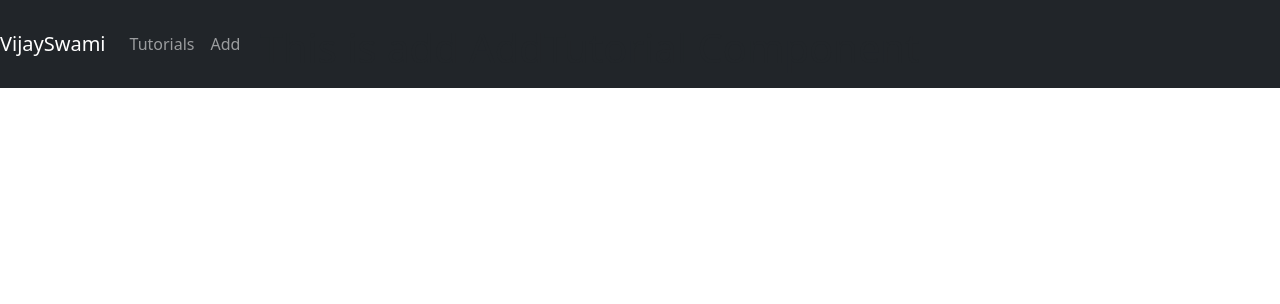
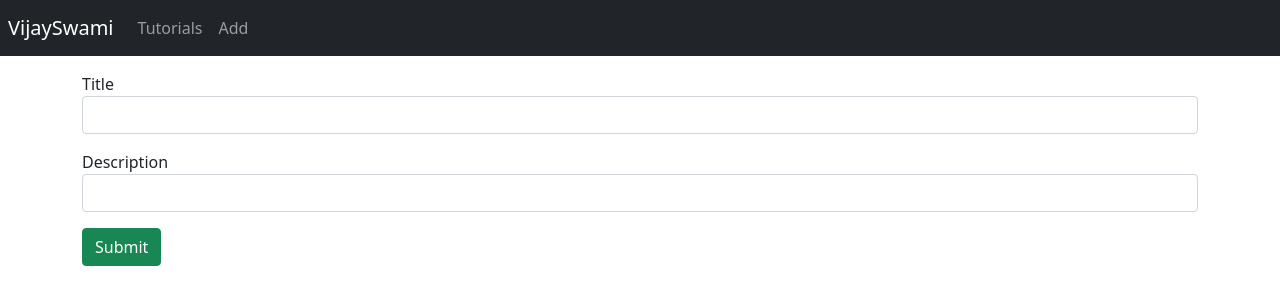
Before and after one commit to shyvijay/react-crud, a React (Create React App) app: page /add in a window 1280 px wide. Shown: the top 304 px of the page. Built offline with nearby package versions, Linux system fonts and the light colour scheme.

Commit message:
add tutorial component added

```diff
--- a/src/App.js
+++ b/src/App.js
@@ -11,7 +11,7 @@
   render() {
     return (
       <div>
-        <nav className="navbar navbar-expand navbar-dark bg-dark">
+        <nav className="navbar navbar-expand navbar-dark bg-dark p-2">
           <a href="/tutorials" className="navbar-brand">
             VijaySwami
           </a>
@@ -27,18 +27,14 @@
               </Link>
             </li>
           </div>
-          <div className="container mt-3">
-            <Switch>
-              <Route
-                exact
-                path={["/", "/tutorials"]}
-                component={TutorialList}
-              />
-              <Route exact path="/add" component={AddTutorial} />
-              <Route path="/tutorials/:id" component={Tutorial} />
-            </Switch>
-          </div>
         </nav>
+        <div className="container mt-3">
+          <Switch>
+            <Route exact path={["/", "/tutorials"]} component={TutorialList} />
+            <Route exact path="/add" component={AddTutorial} />
+            <Route path="/tutorials/:id" component={Tutorial} />
+          </Switch>
+        </div>
       </div>
     );
   }
--- a/src/components/add-tutorial.component.js
+++ b/src/components/add-tutorial.component.js
@@ -1,10 +1,111 @@
 import React, { Component } from "react";
+import TutorialDataService from "../services/tutorial.service";
 
 class AddTutorial extends Component {
+  constructor(props) {
+    super(props);
+
+    this.onChangeTitle = this.onChangeTitle.bind(this);
+    this.onChangeDescription = this.onChangeDescription.bind(this);
+    this.saveTutorial = this.saveTutorial.bind(this);
+    this.newTutorial = this.newTutorial.bind(this);
+
+    this.state = {
+      id: null,
+      title: "",
+      description: "",
+      published: false,
+      submitted: false,
+    };
+  }
+
+  onChangeTitle(e) {
+    this.setState({
+      title: e.target.value,
+    });
+  }
+
+  onChangeDescription(e) {
+    this.setState({
+      description: e.target.value,
+    });
+  }
+
+  saveTutorial() {
+    var data = {
+      title: this.state.title,
+      description: this.state.description,
+    };
+
+    TutorialDataService.create(data)
+      .then((response) => {
+        this.setState({
+          id: response.data.id,
+          title: response.data.title,
+          description: response.data.description,
+          published: response.data.published,
+          submitted: true,
+        });
+        console.log(response.data);
+      })
+      .catch((e) => {
+        console.log(e);
+      });
+  }
+
+  newTutorial() {
+    this.setState({
+      id: null,
+      title: "",
+      description: "",
+      published: false,
+      submitted: false,
+    });
+  }
   render() {
     return (
       <>
-        <h1>This is add AddTutorial Component</h1>
+        <div className="submit-form">
+          {this.state.submitted ? (
+            <div>
+              <h4>Form submitted successfully!</h4>
+              <button className="btn btn-success" onClick={this.newTutorial}>
+                Add
+              </button>
+            </div>
+          ) : (
+            <div>
+              <div className="form-group mt-3">
+                <label htmlFor="title">Title</label>
+                <input
+                  type="text"
+                  className="form-control"
+                  id="title"
+                  required
+                  value={this.state.title}
+                  onChanege={this.onChangeTitle}
+                />
+              </div>
+              <div className="form-group mt-3">
+                <label htmlFor="description">Description</label>
+                <input
+                  type="text"
+                  className="form-control"
+                  id="description"
+                  required
+                  value={this.state.description}
+                  onChanege={this.onChangeDescription}
+                />
+              </div>
+              <button
+                onClick={this.saveTutorial}
+                className="btn btn-success mt-3"
+              >
+                Submit
+              </button>
+            </div>
+          )}
+        </div>
       </>
     );
   }
--- a/src/services/tutorial.service.js
+++ b/src/services/tutorial.service.js
@@ -1,4 +1,4 @@
-import http from "./http-common";
+import http from "../http-common";
 
 class TutorialDataService {
   getAll() {
```
